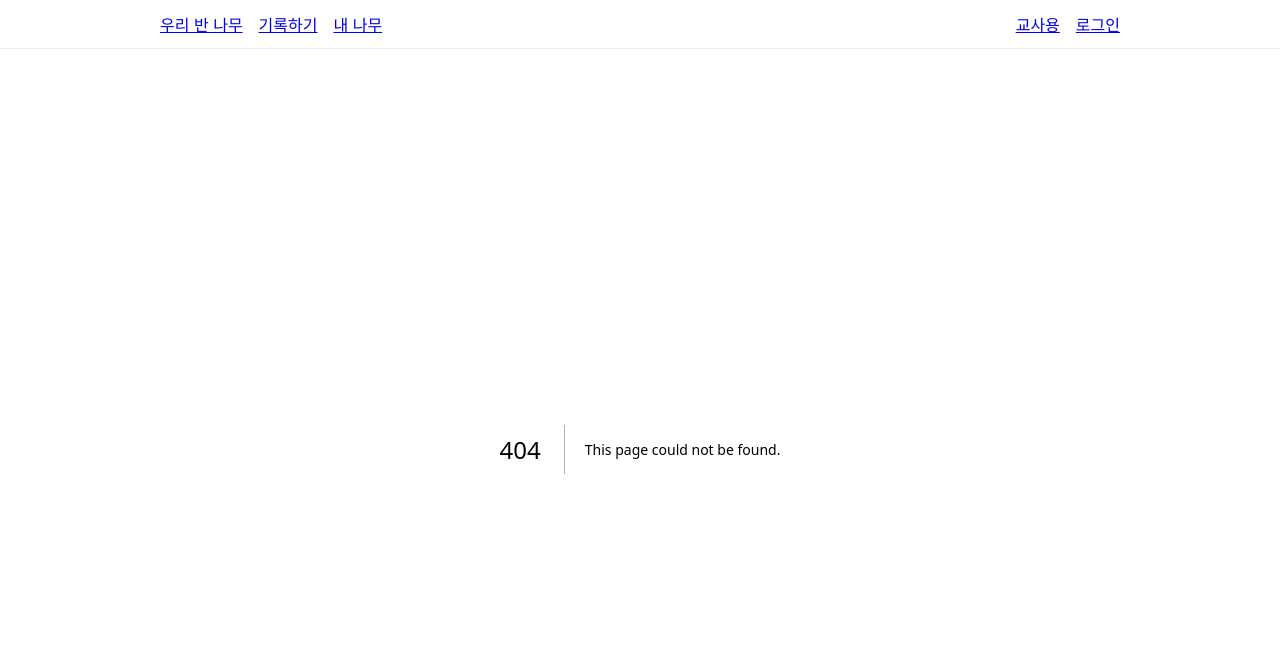
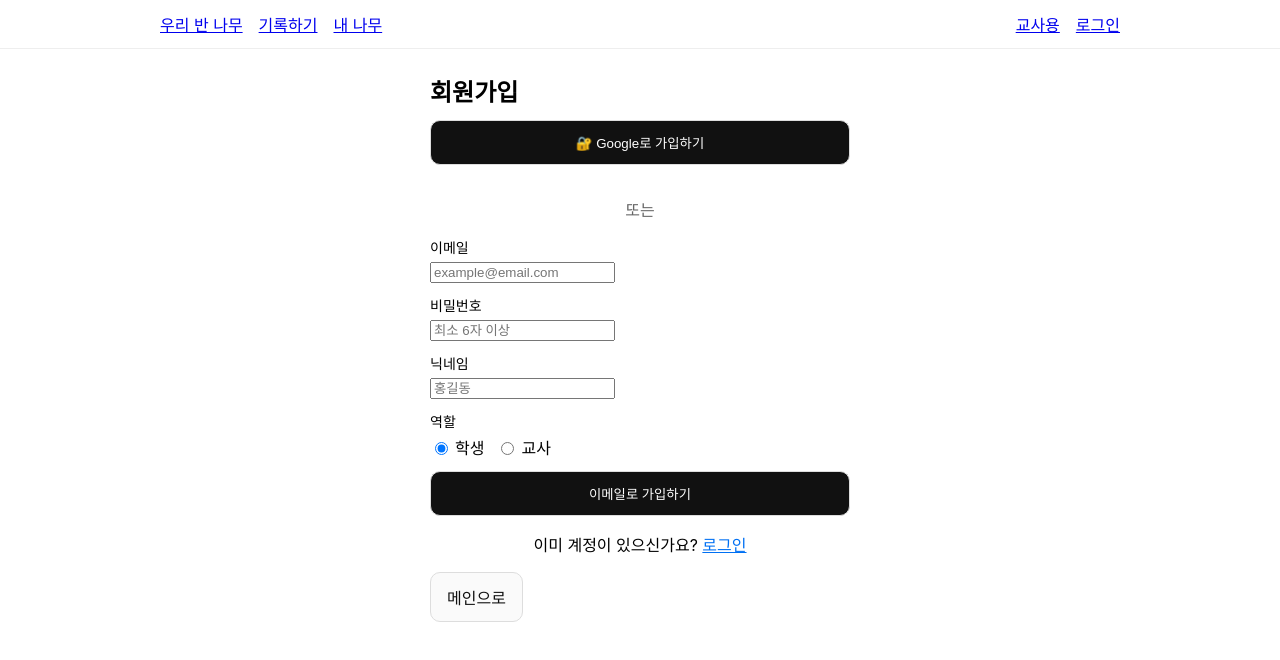
Before and after one commit to edutech7-shin/reading-tree-project, a Next.js app: page /signup in a window 1280 px wide. Before the commit this address had no page. Shown: the top 660 px of the page. Built offline with nearby package versions, Linux system fonts and the light colour scheme.

Commit message:
feat: add Google OAuth login and signup page
- Add Google login button to login page
- Create signup page with email/password and Google OAuth
- Add role selection (student/teacher) in signup
- Improve login/signup UI with better layout

```diff
--- /dev/null
+++ b/app/signup/page.tsx
@@ -0,0 +1,159 @@
+'use client'
+export const dynamic = 'force-dynamic'
+
+import { useState } from 'react'
+import { getSupabaseClient } from '../../lib/supabase/client'
+import Link from 'next/link'
+
+export default function SignupPage() {
+  const [email, setEmail] = useState('')
+  const [password, setPassword] = useState('')
+  const [nickname, setNickname] = useState('')
+  const [role, setRole] = useState<'student' | 'teacher'>('student')
+  const [error, setError] = useState<string | null>(null)
+  const [success, setSuccess] = useState(false)
+  const [loading, setLoading] = useState(false)
+
+  async function onSignup(e: React.FormEvent) {
+    e.preventDefault()
+    setError(null)
+    setSuccess(false)
+    setLoading(true)
+
+    const supabase = getSupabaseClient()
+
+    // 회원가입
+    const { data, error: signUpError } = await supabase.auth.signUp({
+      email,
+      password,
+      options: {
+        data: {
+          nickname: nickname,
+          role: role
+        }
+      }
+    })
+
+    setLoading(false)
+
+    if (signUpError) {
+      setError(signUpError.message)
+      return
+    }
+
+    // 회원가입 성공
+    setSuccess(true)
+    setEmail('')
+    setPassword('')
+    setNickname('')
+  }
+
+  async function onGoogleSignup() {
+    setError(null)
+    const supabase = getSupabaseClient()
+    const { error } = await supabase.auth.signInWithOAuth({
+      provider: 'google',
+      options: {
+        redirectTo: `${window.location.origin}/`,
+        queryParams: {
+          access_type: 'offline',
+          prompt: 'consent'
+        }
+      }
+    })
+    if (error) setError(error.message)
+  }
+
+  return (
+    <main className="container" style={{ maxWidth: 420 }}>
+      <h1>회원가입</h1>
+
+      {error && <div style={{ color: 'crimson', marginBottom: 16 }}>{error}</div>}
+      {success && (
+        <div style={{ color: 'green', marginBottom: 16 }}>
+          회원가입이 완료되었습니다! 이메일을 확인하여 계정을 인증해주세요.
+        </div>
+      )}
+
+      <button className="btn primary" onClick={onGoogleSignup} style={{ marginBottom: 16, width: '100%' }}>
+        🔐 Google로 가입하기
+      </button>
+
+      <div style={{ textAlign: 'center', margin: '16px 0', color: '#666' }}>또는</div>
+
+      <form onSubmit={onSignup} style={{ display: 'grid', gap: 12 }}>
+        <div>
+          <label style={{ display: 'block', marginBottom: 4, fontSize: 14 }}>이메일</label>
+          <input
+            placeholder="example@email.com"
+            type="email"
+            value={email}
+            onChange={(e) => setEmail(e.target.value)}
+            required
+          />
+        </div>
+
+        <div>
+          <label style={{ display: 'block', marginBottom: 4, fontSize: 14 }}>비밀번호</label>
+          <input
+            placeholder="최소 6자 이상"
+            type="password"
+            value={password}
+            onChange={(e) => setPassword(e.target.value)}
+            required
+            minLength={6}
+          />
+        </div>
+
+        <div>
+          <label style={{ display: 'block', marginBottom: 4, fontSize: 14 }}>닉네임</label>
+          <input
+            placeholder="홍길동"
+            type="text"
+            value={nickname}
+            onChange={(e) => setNickname(e.target.value)}
+            required
+          />
+        </div>
+
+        <div>
+          <label style={{ display: 'block', marginBottom: 4, fontSize: 14 }}>역할</label>
+          <div style={{ display: 'flex', gap: 12 }}>
+            <label style={{ display: 'flex', alignItems: 'center', gap: 4 }}>
+              <input
+                type="radio"
+                name="role"
+                value="student"
+                checked={role === 'student'}
+                onChange={(e) => setRole('student')}
+              />
+              학생
+            </label>
+            <label style={{ display: 'flex', alignItems: 'center', gap: 4 }}>
+              <input
+                type="radio"
+                name="role"
+                value="teacher"
+                checked={role === 'teacher'}
+                onChange={(e) => setRole('teacher')}
+              />
+              교사
+            </label>
+          </div>
+        </div>
+
+        <button className="btn primary" disabled={loading}>
+          {loading ? '가입 중...' : '이메일로 가입하기'}
+        </button>
+      </form>
+
+      <p style={{ marginTop: 16, textAlign: 'center' }}>
+        이미 계정이 있으신가요? <Link href="/login" style={{ color: '#0070f3', textDecoration: 'underline' }}>로그인</Link>
+      </p>
+
+      <div style={{ marginTop: 16 }}>
+        <Link className="btn" href="/">메인으로</Link>
+      </div>
+    </main>
+  )
+}
```
Also changed, not shown: app/login/page.tsx (+29 -6 lines).
